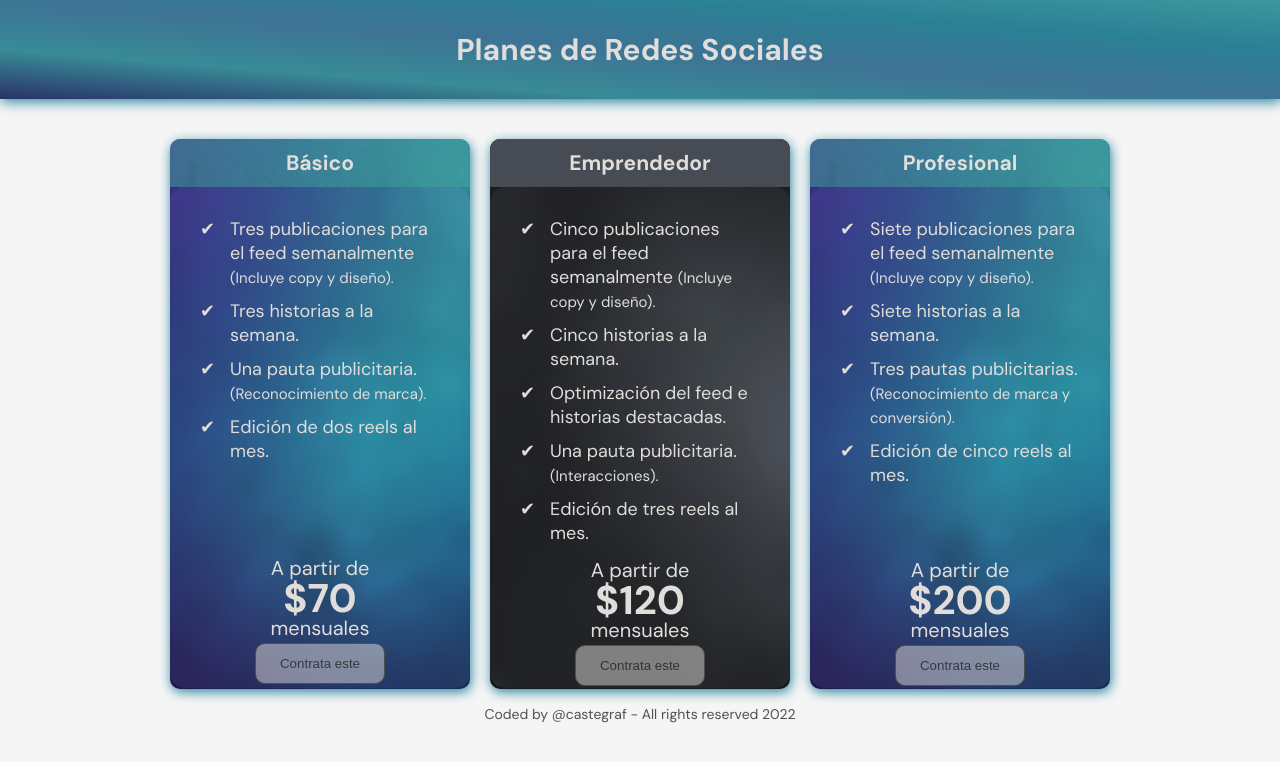
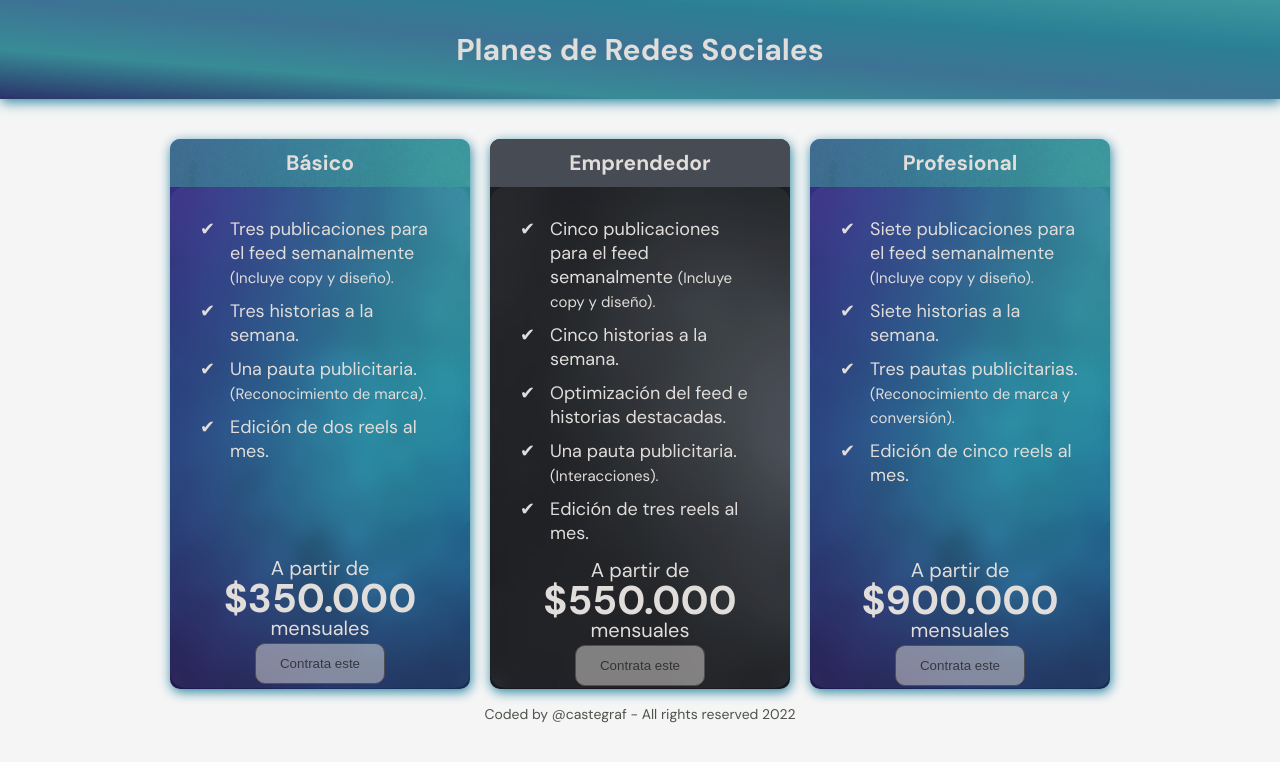
Before and after one commit to castegraf/RRSS, a plain HTML site: page index.html in a window 1280 px wide. Drawn offline with Linux system fonts and the light colour scheme.

Commit message:
Update index.html

```diff
--- a/index.html
+++ b/index.html
@@ -29,7 +29,7 @@
                         <div class="first-pricing">
                             <div class="plans__container--pricing">
                                 <span>A partir de</span>
-                                <p>$70</p>
+                                <p>$350.000</p>
                                 <span>mensuales</span>
                             </div>
                             <div class="button__container">
@@ -53,7 +53,7 @@
                         </div>
                         <div class="plans__container--pricing">
                             <span>A partir de</span>
-                            <p>$120</p>
+                            <p>$550.000</p>
                             <span>mensuales</span>
                         </div>
                         <div class="button__container">
@@ -75,7 +75,7 @@
                         <div class="third-pricing">
                             <div class="plans__container--pricing profesional-pricing">
                                 <span>A partir de</span>
-                                <p>$200</p>
+                                <p>$900.000</p>
                                 <span>mensuales</span>
                             </div>
                             <div class="button__container">
```
